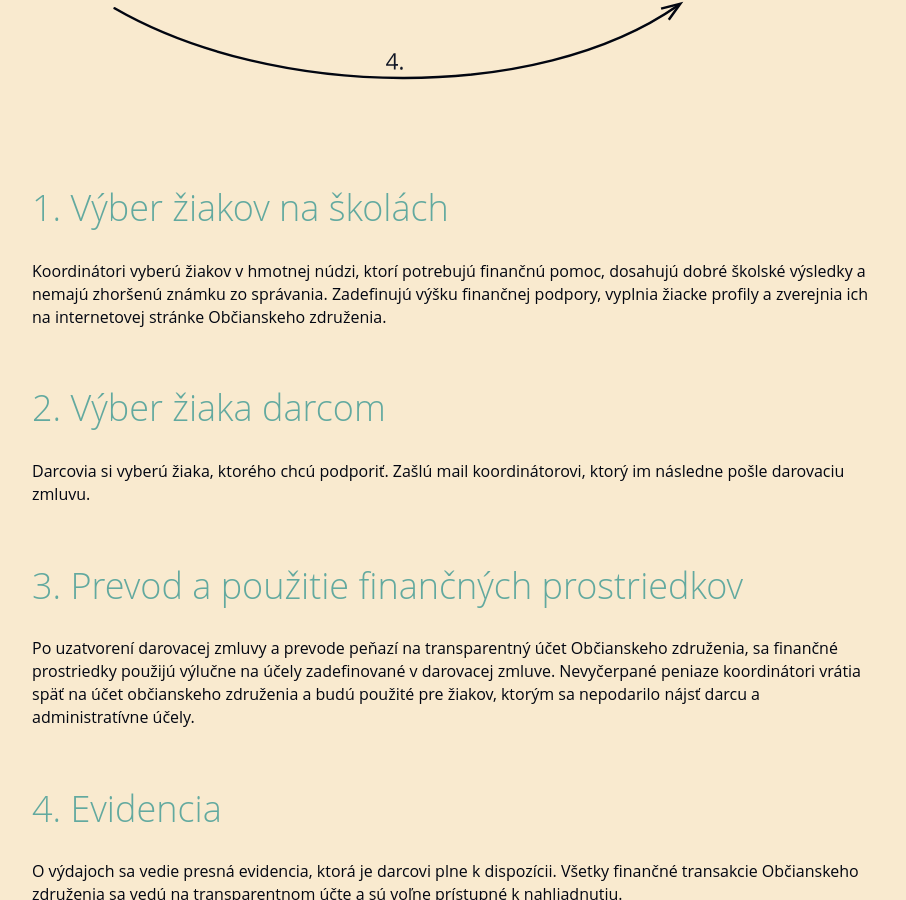
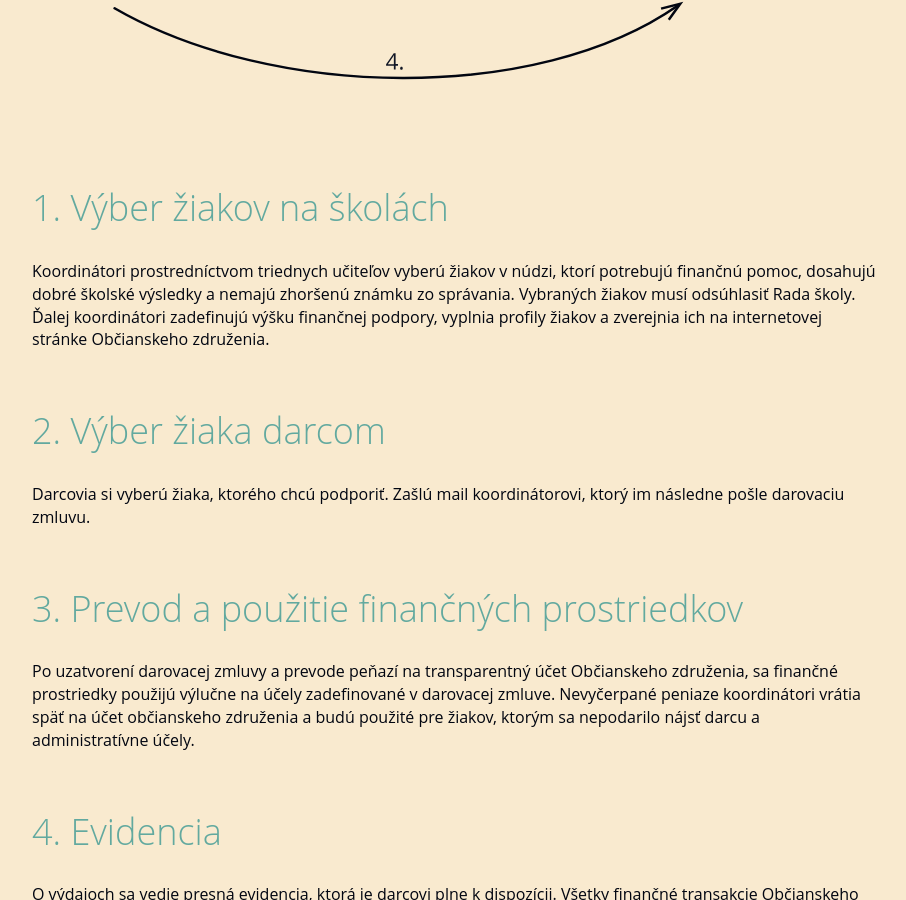
Before and after one commit to davatjeviac/davatjeviac.github.io, a Jekyll site: the page built from ako-to-funguje.html, in a window 1280 px wide and 900 px high, scrolled down 620 px. Shown: the whole window, without its empty margins (38-944 px from the left). Built offline with Jekyll 4.4.1, drawn with Linux system fonts in a browser that asks for light colours; some web fonts are replaced.

Commit message:
Update ako-to-funguje.html

```diff
--- a/ako-to-funguje.html
+++ b/ako-to-funguje.html
@@ -26,7 +26,7 @@ order: 2
     <div class="col-md-9">
       <div class="custom-section">
         <h1 class="page-header">1. Výber žiakov na školách</h1>
-        <p>Koordinátori vyberú žiakov v hmotnej núdzi, ktorí potrebujú finančnú pomoc, dosahujú dobré školské výsledky a nemajú zhoršenú známku zo správania. Zadefinujú výšku finančnej podpory, vyplnia žiacke profily a zverejnia ich na internetovej stránke Občianskeho združenia.</p>
+        <p>Koordinátori prostredníctvom triednych učiteľov vyberú žiakov v núdzi, ktorí potrebujú finančnú pomoc, dosahujú dobré školské výsledky a nemajú zhoršenú známku zo správania. Vybraných žiakov musí odsúhlasiť Rada školy. Ďalej koordinátori zadefinujú výšku finančnej podpory, vyplnia profily žiakov a zverejnia ich na internetovej stránke Občianskeho združenia.</p>
       </div>
       <div class="custom-section">
         <h1 class="page-header">2. Výber žiaka darcom</h1>
```
